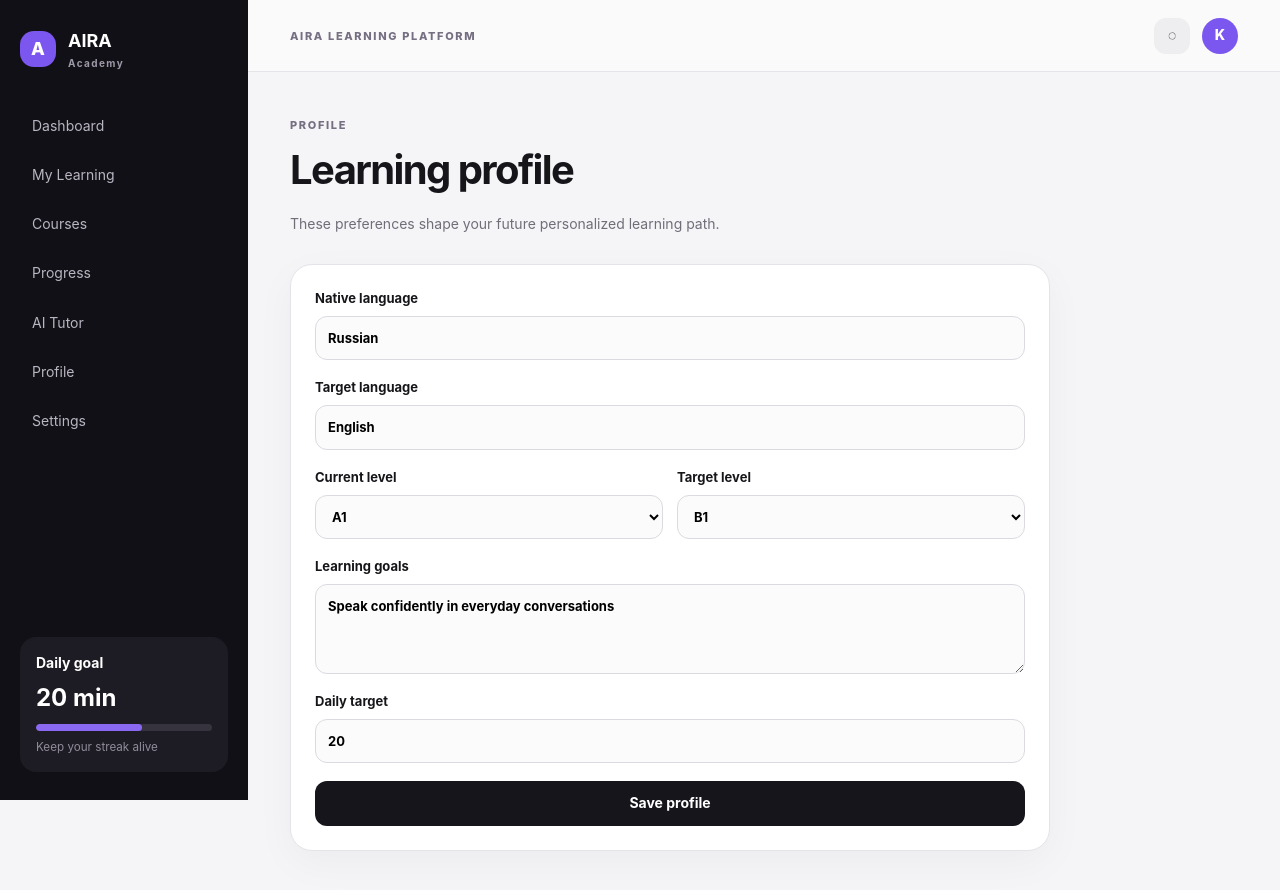
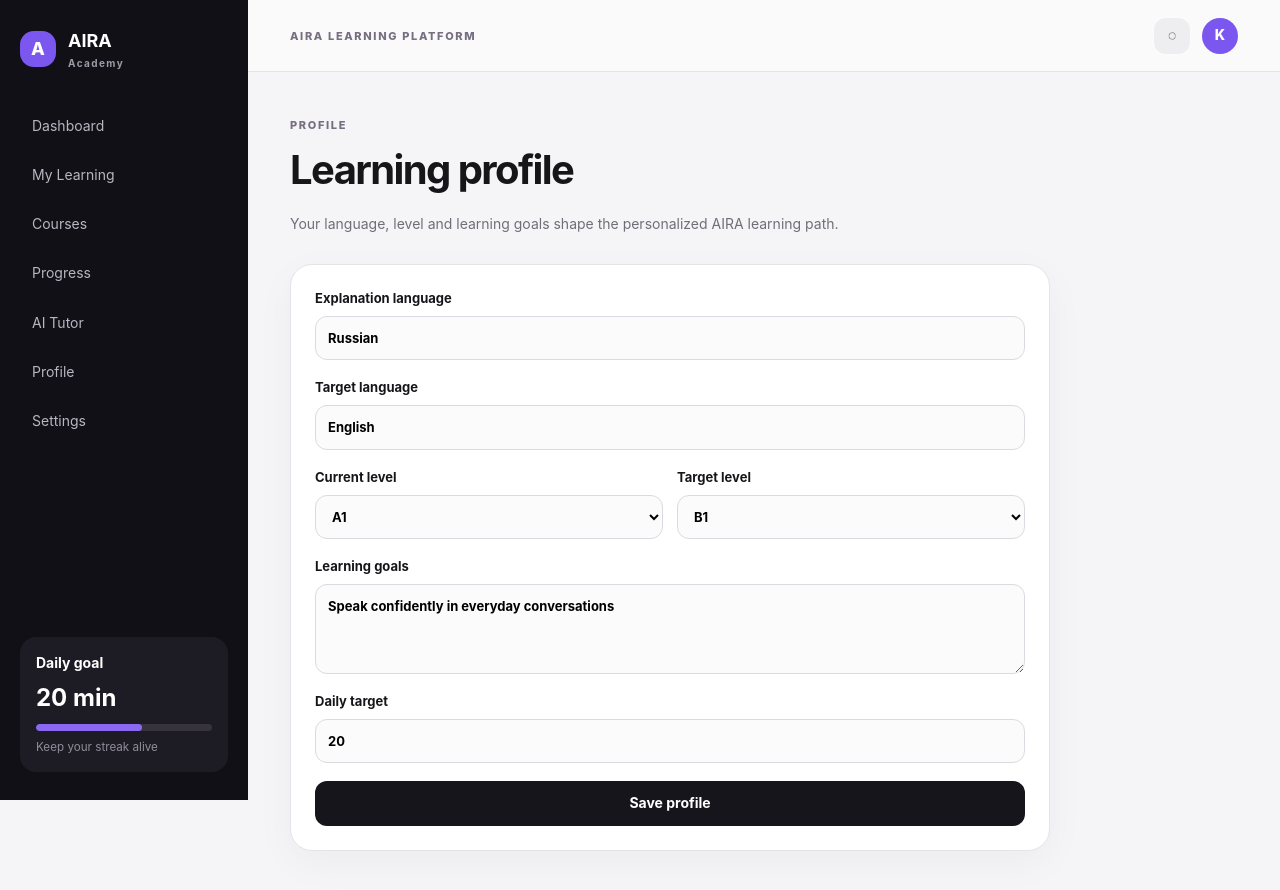
Before and after one commit to tsapkovaby-cyber/AIRA-OS, a Next.js app: page /learn/profile in a window 1280 px wide. Shown: the top 890 px of the page. Built offline with nearby package versions, Linux system fonts and the light colour scheme.

Commit message:
Make learner profile editable and persistent

```diff
--- a/app/learn/profile/page.tsx
+++ b/app/learn/profile/page.tsx
@@ -1,2 +1,23 @@
+"use client";
+
+import { useEffect, useState } from "react";
 import styles from "../learn.module.css";
-export default function Profile(){return <><div className={styles.pageHeading}><span className={styles.eyebrow}>PROFILE</span><h1>Learning profile</h1><p>These preferences shape your future personalized learning path.</p></div><form className={styles.formCard}><label>Native language<input defaultValue="Russian" /></label><label>Target language<input defaultValue="English" /></label><div className={styles.formGrid}><label>Current level<select defaultValue="A1"><option>A1</option><option>A2</option><option>B1</option><option>B2</option></select></label><label>Target level<select defaultValue="B1"><option>A2</option><option>B1</option><option>B2</option></select></label></div><label>Learning goals<textarea defaultValue="Speak confidently in everyday conversations" /></label><label>Daily target<input type="number" defaultValue={20}/></label><button className={styles.primaryButton} type="button">Save profile</button></form></>}
+import { DEFAULT_LEARNER_PROFILE, LearnerProfile, loadLearnerProfile, saveLearnerProfile } from "../../../lib/learner-profile";
+
+export default function Profile(){
+  const [profile,setProfile]=useState<LearnerProfile>(DEFAULT_LEARNER_PROFILE);
+  const [saved,setSaved]=useState(false);
+
+  useEffect(()=>setProfile(loadLearnerProfile()),[]);
+
+  function update<K extends keyof LearnerProfile>(key:K,value:LearnerProfile[K]){
+    setSaved(false);
+    setProfile(current=>({...current,[key]:value}));
+  }
+
+  function save(){
+    saveLearnerProfile(profile);
+    setSaved(true);
+  }
+
+  return <><div className={styles.pageHeading}><span className={styles.eyebrow}>PROFILE</span><h1>Learning profile</h1><p>Your language, level and learning goals shape the personalized AIRA learning path.</p></div><form className={styles.formCard} onSubmit={event=>{event.preventDefault();save();}}><label>Explanation language<input value={profile.nativeLanguage} onChange={event=>update("nativeLanguage",event.target.value)} /></label><label>Target language<input value={profile.targetLanguage} onChange={event=>update("targetLanguage",event.target.value)} /></label><div className={styles.formGrid}><label>Current level<select value={profile.currentLevel} onChange={event=>update("currentLevel",event.target.value)}><option>A1</option><option>A2</option><option>B1</option><option>B2</option></select></label><label>Target level<select value={profile.targetLevel} onChange={event=>update("targetLevel",event.target.value)}><option>A2</option><option>B1</option><option>B2</option></select></label></div><label>Learning goals<textarea value={profile.learningGoals} onChange={event=>update("learningGoals",event.target.value)} /></label><label>Daily target<input type="number" min={5} max={180} value={profile.dailyTarget} onChange={event=>update("dailyTarget",Number(event.target.value))}/></label><button className={styles.primaryButton} type="submit">Save profile</button>{saved && <p>✓ Profile saved. AIRA will use these preferences across the learning experience on this device.</p>}</form></>}
```
